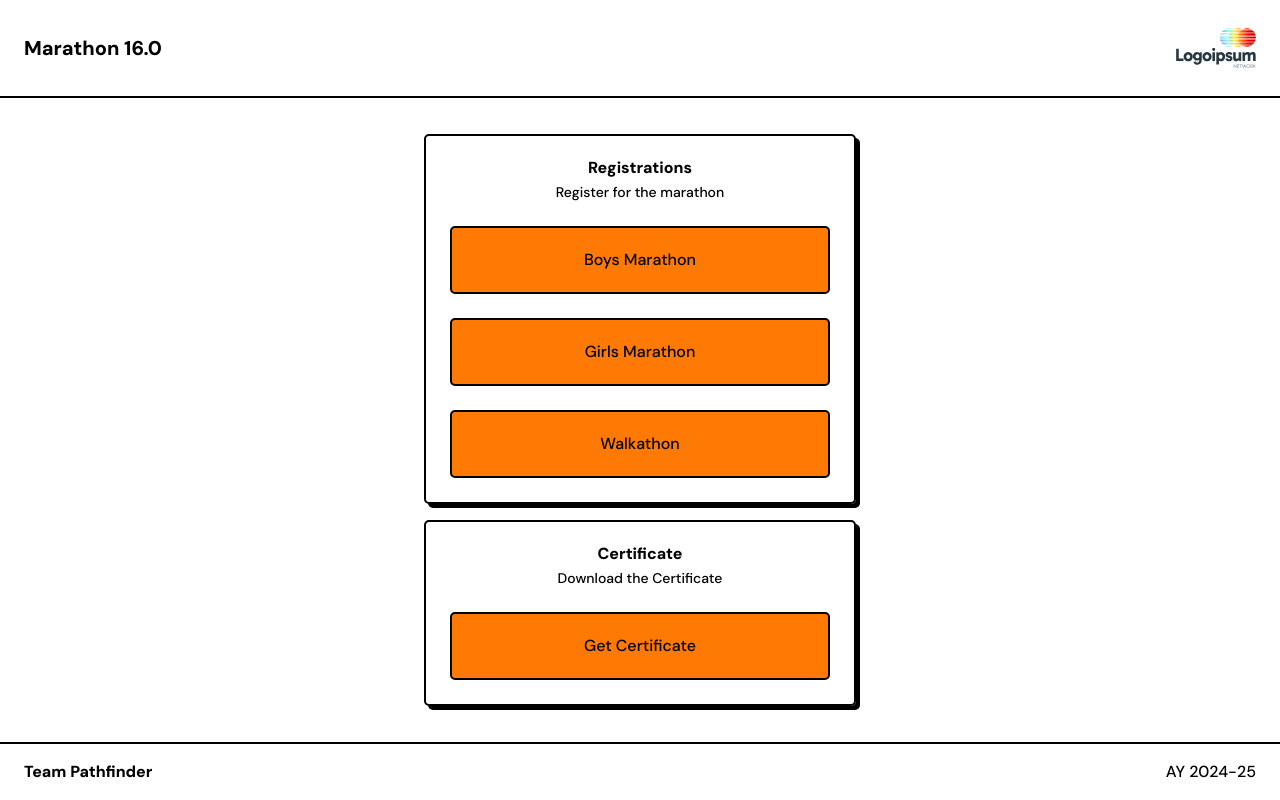
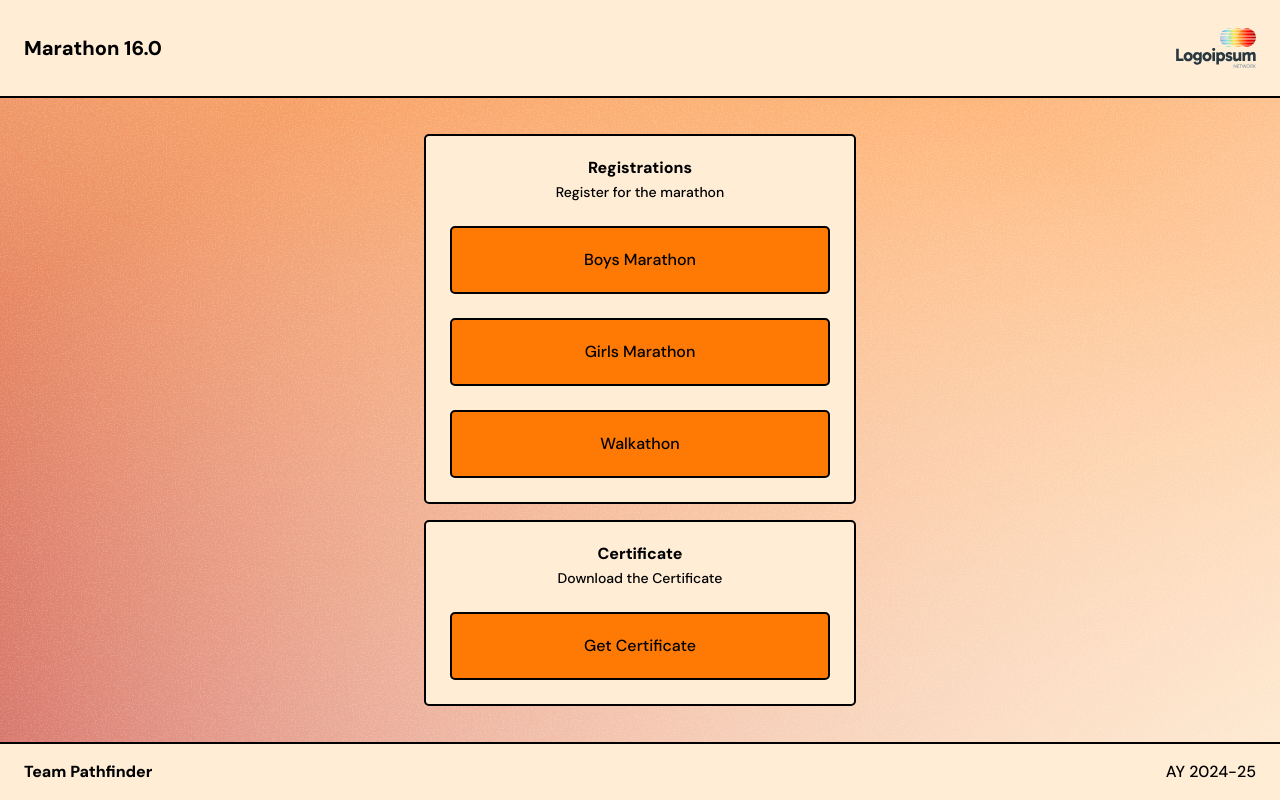
Before and after one commit to dsptanmay/marathon-16-v3, a Next.js app: page / in a window 1280 px wide. Built offline with nearby package versions, Linux system fonts and the light colour scheme.

Commit message:
fix(css): updated components to work with tailwind v4, and changed names appropriately

```diff
--- a/package.json
+++ b/package.json
@@ -46,6 +46,7 @@
     "sonner": "^2.0.2",
     "tailwind-merge": "^3.0.2",
     "tailwindcss-animate": "^1.0.7",
+    "tw-animate-css": "^1.2.5",
     "ws": "^8.18.1",
     "zod": "^3.24.2"
   },
--- a/src/app/admin/page.tsx
+++ b/src/app/admin/page.tsx
@@ -19,7 +19,7 @@ import React from "react";
 function AdminPage() {
   return (
     <div className="flex flex-col p-6 gap-y-5 h-full">
-      <Card className="bg-bg">
+      <Card className="bg-background">
         <CardHeader className="text-center">
           <CardTitle>Top Participants</CardTitle>
           <CardDescription>Fetch details of top participants</CardDescription>
@@ -31,7 +31,7 @@ function AdminPage() {
           <Top10WalkathonFemales />
         </CardContent>
       </Card>
-      <Card className="bg-bg">
+      <Card className="bg-background">
         <CardHeader className="text-center">
           <CardTitle>All Participants</CardTitle>
           <CardDescription>Fetch details of all participants</CardDescription>
--- a/src/app/get-certificate/page.tsx
+++ b/src/app/get-certificate/page.tsx
@@ -100,7 +100,7 @@ function GetCertificatePage() {
   };
   return (
     <div className="p-6 w-full lg:max-w-lg">
-      <Card className="bg-bg min-w-full">
+      <Card className="bg-background min-w-full">
         <CardHeader className="text-center">
           <CardTitle>Get Your Certificate</CardTitle>
           <CardDescription>Enter your Unique Code below</CardDescription>
--- a/src/app/globals.css
+++ b/src/app/globals.css
@@ -65,3 +65,10 @@
     transform: translateX(0%);
   }
 }
+
+body {
+  background-image: url("../../public/gggrain.svg");
+  background-size: cover;
+  background-repeat: no-repeat;
+  background-attachment: fixed;
+}
--- a/src/app/page.tsx
+++ b/src/app/page.tsx
@@ -17,7 +17,7 @@ function HomePage() {
   const router = useRouter();
   return (
     <div className="min-h-screen flex flex-col items-center w-full">
-      <header className="bg-bg border-border border-b-2 text-mtext py-2 px-6 flex w-full flex-col sm:flex-row justify-between items-center gap-4">
+      <header className="bg-background border-border border-b-2 text-mtext py-2 px-6 flex w-full flex-col sm:flex-row justify-between items-center gap-4">
         <Link href="/" className="text-xl font-heading mt-2 lg:mt-0">
           Marathon 16.0
         </Link>
@@ -31,7 +31,7 @@ function HomePage() {
         </div>
       </header>
       <div className="grow flex flex-col justify-evenly lg:py-5 py-4 px-10 w-full lg:max-w-lg">
-        <Card className="bg-bg mb-4 lg:mb-0">
+        <Card className="bg-background mb-4 lg:mb-0">
           <CardHeader className="text-center">
             <CardTitle>Registrations</CardTitle>
             <CardDescription>Register for the marathon</CardDescription>
@@ -66,7 +66,7 @@ function HomePage() {
             </Button>
           </CardContent>
         </Card>
-        <Card className="bg-bg">
+        <Card>
           <CardHeader className="text-center">
             <CardTitle>Certificate</CardTitle>
             <CardDescription>Download the Certificate</CardDescription>
@@ -85,7 +85,7 @@ function HomePage() {
           </CardContent>
         </Card>
       </div>
-      <footer className="w-full bg-bg border-t-2 border-border py-4 px-6 flex flex-col sm:flex-row justify-between items-center mt-auto gap-2">
+      <footer className="w-full bg-background border-t-2 border-border py-4 px-6 flex flex-col sm:flex-row justify-between items-center mt-auto gap-2">
         <div className="text-center sm:text-right font-bold">
           Team Pathfinder
         </div>
--- a/src/components/footer.tsx
+++ b/src/components/footer.tsx
@@ -1,6 +1,6 @@
 export default function Footer() {
   return (
-    <footer className="bg-bg border-border border-t-2 text-mtext py-4 px-6 flex flex-col-reverse sm:flex-row justify-between items-center mt-auto gap-2 w-full">
+    <footer className="bg-background border-border border-t-2 text-mtext py-4 px-6 flex flex-col-reverse sm:flex-row justify-between items-center mt-auto gap-2 w-full">
       <div className="text-center sm:text-left">AY 2024-25</div>
       <div className="text-center sm:text-right font-bold">Team Pathfinder</div>
     </footer>
--- a/src/components/header.tsx
+++ b/src/components/header.tsx
@@ -4,7 +4,7 @@ import fakeLogo from "../../public/fake-logo.svg";
 
 export default function Header() {
   return (
-    <header className="bg-bg text-mtext py-4 px-6 flex flex-col sm:flex-row justify-between items-center border-border border-b-2 gap-4 w-full">
+    <header className="bg-background text-mtext py-4 px-6 flex flex-col sm:flex-row justify-between items-center border-border border-b-2 gap-4 w-full">
       <Link href="/" className="text-2xl font-heading">
         Marathon 16.0
       </Link>
--- a/src/components/marathon-form.tsx
+++ b/src/components/marathon-form.tsx
@@ -96,7 +96,7 @@ export default function MarathonForm({ type }: { type: "Boys" | "Girls" }) {
 
   if (regBoysError) {
     return (
-      <div className="p-6 flex flex-col bg-bg rounded-base border-2 border-border text-center">
+      <div className="p-6 flex flex-col bg-background rounded-base border-2 border-border text-center">
         <h1 className="text-xl font-bold">Failed to register participant!</h1>
         <h2>{regBoysError.message}</h2>
       </div>
@@ -115,7 +115,7 @@ export default function MarathonForm({ type }: { type: "Boys" | "Girls" }) {
       <Form {...form}>
         <form
           onSubmit={form.handleSubmit(onSubmit)}
-          className="bg-bg p-6 shadow-none border-2 border-border space-y-6 rounded-base"
+          className="bg-background p-6 shadow-none border-2 border-border space-y-6 rounded-base"
         >
           <div className="flex flex-col text-center">
             <h1 className="text-xl font-bold">Registration for {type}</h1>
--- a/src/components/qr-scanner.tsx
+++ b/src/components/qr-scanner.tsx
@@ -196,7 +196,7 @@ export default function QRScanner({ onScanAction, fps = 15 }: QRScannerProps) {
 
   return (
     <div className="flex flex-col items-center space-y-5 h-full">
-      <div className="bg-bg p-4 rounded-base border-border border-2 flex flex-col items-center justify-center w-full">
+      <div className="bg-background p-4 rounded-base border-border border-2 flex flex-col items-center justify-center w-full">
         <h1 className="text-base font-bold">Participant Scanner</h1>
       </div>
 
--- a/src/components/ui/button.tsx
+++ b/src/components/ui/button.tsx
@@ -6,7 +6,7 @@ import * as React from "react";
 import { cn } from "@/lib/utils";
 
 const buttonVariants = cva(
-  "inline-flex items-center justify-center whitespace-nowrap rounded-base text-sm font-base ring-offset-white transition-all gap-2 [&_svg]:pointer-events-none [&_svg]:size-4 [&_svg]:shrink-0 focus-visible:outline-hidden focus-visible:ring-2 focus-visible:ring-black focus-visible:ring-offset-2 disabled:pointer-events-none disabled:opacity-50",
+  "inline-flex items-center justify-center whitespace-nowrap rounded-base text-sm font-base ring-offset-white transition-all gap-2 [&_svg]:pointer-events-none [&_svg]:size-4 [&_svg]:shrink-0 focus-visible:outline-hidden focus-visible:ring-2 focus-visible:ring-black focus-visible:ring-offset-2 disabled:pointer-events-none disabled:opacity-50 cursor-pointer",
   {
     variants: {
       variant: {
--- a/src/components/ui/card.tsx
+++ b/src/components/ui/card.tsx
@@ -7,7 +7,7 @@ function Card({ className, ...props }: React.ComponentProps<"div">) {
     <div
       data-slot="card"
       className={cn(
-        "rounded-base flex flex-col shadow-shadow border-2 gap-6 py-6 border-border bg-background text-foreground font-base",
+        "rounded-base flex flex-col shadow-none border-2 gap-6 py-6 border-border bg-background text-foreground font-base",
         className
       )}
       {...props}
--- a/src/components/walkathon-form.tsx
+++ b/src/components/walkathon-form.tsx
@@ -68,7 +68,7 @@ export default function WalkathonForm() {
   return (
     <div>
       {submitSuccess ? (
-        <div className="bg-bg rounded-base p-6 shadow-none border border-border text-center">
+        <div className="bg-background rounded-base p-6 shadow-none border border-border text-center">
           <h3 className="text-xl font-bold mb-4">Registration Successful!</h3>
           <p className="mb-4">Thank you for registering for the event.</p>
         </div>
@@ -76,7 +76,7 @@ export default function WalkathonForm() {
         <Form {...form}>
           <form
             onSubmit={form.handleSubmit(onSubmit)}
-            className="w-full rounded-base p-6 shadow-none border-2 border-border space-y-6 bg-bg"
+            className="w-full rounded-base p-6 shadow-none border-2 border-border space-y-6 bg-background"
           >
             <div className="text-center mb-3 mt-3">
               <h1 className="text-2xl font-heading">Walkathon Registration</h1>
```
Also changed, not shown: 1 other file (tests, documents, lock files or other folders).
